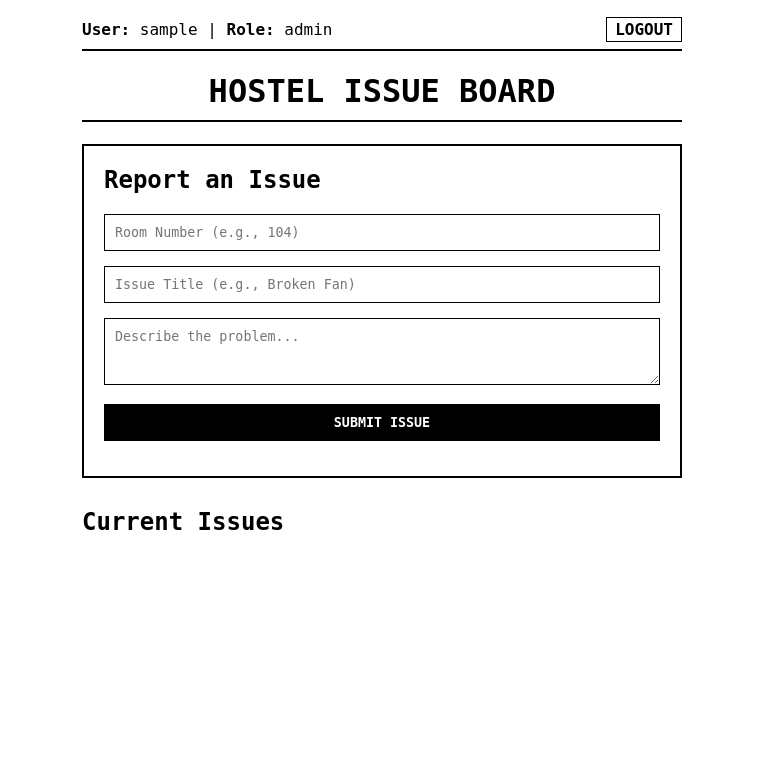
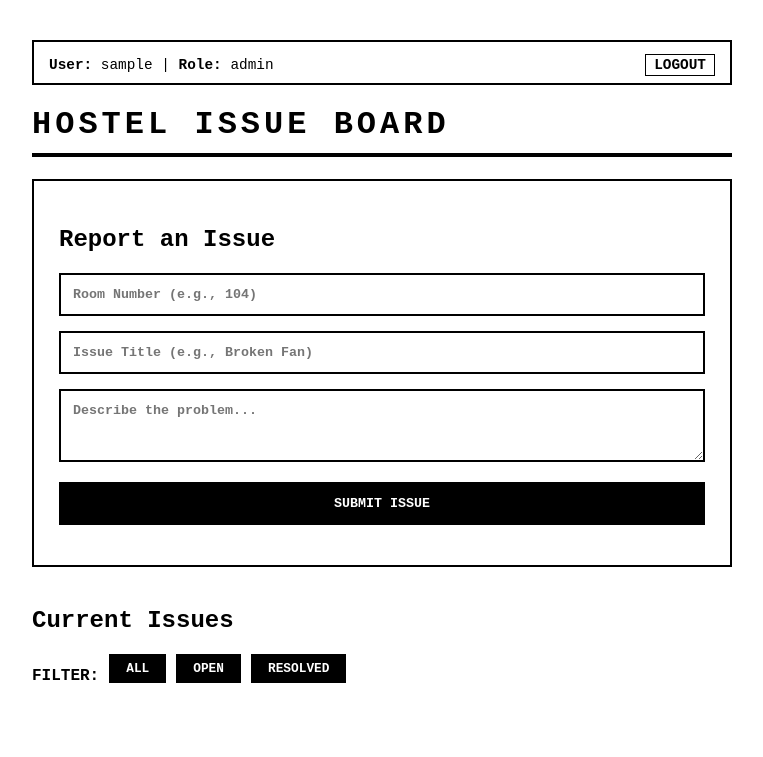
Before and after one commit to Yash-sys-maker/hostel-issue-tracker, a Flask app: page / in a window 1280 px wide. Shown: the top 757 px of the page, without its empty margins (258-1021 px from the left). Run offline with Flask 3, Linux system fonts and the light colour scheme; the visitor is signed in with stand-in values (Sample User, id 1); data that the repository does not hold is empty.

Commit message:
style: elevate UI to high-contrast tech dashboard and add issue filtering

```diff
--- a/templates/index.html
+++ b/templates/index.html
@@ -4,97 +4,67 @@
     <meta charset="UTF-8">
     <meta name="viewport" content="width=device-width, initial-scale=1.0">
     <title>Hostel Issue Board</title>
+
 <style>
-        /* Strict high-contrast black and white styling */
     :root {
-            --bg-color: #ffffff;
-            --text-color: #000000;
-            --border-color: #000000;
+        --bg: #ffffff;
+        --text: #000000;
+        --border: #000000;
     }
 
     body {
-            font-family: monospace, sans-serif;
-            background-color: var(--bg-color);
-            color: var(--text-color);
+        font-family: 'Courier New', Courier, monospace; /* Engineer-style font */
+        background-color: var(--bg);
+        color: var(--text);
         margin: 0;
-            padding: 20px;
+        padding: 40px 20px;
         display: flex;
         justify-content: center;
     }
 
-        .container {
-            width: 100%;
-            max-width: 600px;
+    .container { width: 100%; max-width: 700px; }
+
+    /* Clean Navbar */
+    nav {
+        display: flex;
+        justify-content: space-between;
+        border: 2px solid var(--border);
+        padding: 15px;
+        margin-bottom: 40px;
+        font-size: 0.9em;
     }
 
-        h1 {
-            text-align: center;
-            border-bottom: 2px solid var(--border-color);
-            padding-bottom: 10px;
-            text-transform: uppercase;
+    h1 { text-align: left; text-transform: uppercase; letter-spacing: 4px; border-bottom: 4px solid var(--border); padding-bottom: 10px; }
+
+    /* Modernized Forms */
+    .submit-section { border: 2px solid var(--border); padding: 25px; margin-bottom: 40px; }
+    input, textarea, select, button {
+        width: 100%; box-sizing: border-box; margin-bottom: 15px; padding: 12px;
+        border: 2px solid var(--border); background: var(--bg); font-family: inherit; font-weight: bold;
     }
 
-        .submit-section {
-            border: 2px solid var(--border-color);
-            padding: 20px;
-            margin-bottom: 30px;
-            background-color: var(--bg-color);
+    button { background: var(--text); color: var(--bg); cursor: pointer; text-transform: uppercase; transition: 0.2s; }
+    button:hover { background: var(--bg); color: var(--text); }
+
+    /* Filter Bar */
+    .filter-bar { margin-bottom: 20px; display: flex; gap: 10px; align-items: center; }
+    .filter-btn { width: auto; padding: 5px 15px; font-size: 0.8em; }
+
+    /* Issue Cards - Premium Look */
+    .issue-card {
+        border: 2px solid var(--border); padding: 20px; margin-bottom: 20px;
+        display: flex; justify-content: space-between; align-items: flex-start;
     }
+    .status-tag {
+        display: inline-block; padding: 2px 8px; border: 1px solid var(--border);
+        font-size: 0.7em; text-transform: uppercase; margin-bottom: 10px;
+    }
+    .resolved { background: #000; color: #fff; }
 
-        .submit-section h2 {
-            margin-top: 0;
-        }
+    .issue-details h3 { margin: 5px 0; text-transform: uppercase; }
+    .issue-meta { font-size: 0.8em; opacity: 0.7; }
+</style>
 
-        input, textarea, button {
-            width: 100%;
-            box-sizing: border-box;
-            margin-bottom: 15px;
-            padding: 10px;
-            border: 1px solid var(--border-color);
-            font-family: inherit;
-            background-color: var(--bg-color);
-            color: var(--text-color);
-        }
-
-        button {
-            background-color: var(--text-color);
-            color: var(--bg-color);
-            font-weight: bold;
-            cursor: pointer;
-            text-transform: uppercase;
-        }
-
-        button:hover {
-            background-color: var(--bg-color);
-            color: var(--text-color);
-            border: 2px solid var(--text-color);
-        }
-
-        .issue-card {
-            border: 1px solid var(--border-color);
-            padding: 15px;
-            margin-bottom: 15px;
-            display: flex;
-            justify-content: space-between;
-            align-items: center;
-            background-color: var(--bg-color);
-        }
-
-        .issue-details h3 {
-            margin: 0 0 5px 0;
-        }
-
-        .issue-meta {
-            font-size: 0.85em;
-            font-weight: bold;
-        }
-
-        .upvote-btn {
-            width: auto;
-            margin-bottom: 0;
-            padding: 10px 20px;
-        }
-    </style>
 </head>
 <body>
 
@@ -123,6 +93,13 @@
         </div>
 
         <h2>Current Issues</h2>
+<div class="filter-bar">
+    <strong>FILTER:</strong>
+    <button class="filter-btn" onclick="loadIssues('all')">ALL</button>
+    <button class="filter-btn" onclick="loadIssues('open')">OPEN</button>
+    <button class="filter-btn" onclick="loadIssues('resolved')">RESOLVED</button>
+</div>
+
         <div id="issueFeed">
             </div>
     </div>
@@ -168,9 +145,14 @@
 }
 
     // 3. Function to load and display issues
-    async function loadIssues() {
+    async function loadIssues(filter = 'all') {
     const response = await fetch('/get_issues');
-        const issues = await response.json();
+    let issues = await response.json();
+
+    // Apply filter logic
+    if (filter !== 'all') {
+        issues = issues.filter(i => i.status === filter);
+    }
 
     issueFeed.innerHTML = '';
 
@@ -179,19 +161,19 @@
         card.className = 'issue-card';
 
         const isAdmin = "{{ role }}" === "admin";
+        const isResolved = issue.status === 'resolved';
 
-            // Logic for the resolve button appearance
-            const resolveBtn = (isAdmin && issue.status !== 'resolved')
-                ? `<button onclick="resolveIssue(${issue.id})" class="upvote-btn" style="background:white; color:black; border:1px solid black; margin-top:10px;">RESOLVE</button>`
+        const resolveBtn = (isAdmin && !isResolved)
+            ? `<button onclick="resolveIssue(${issue.id})" class="filter-btn">RESOLVE</button>`
             : "";
 
         card.innerHTML = `
             <div class="issue-details">
-                    <h3>${issue.title} ${issue.status === 'resolved' ? '✅' : ''}</h3>
+                <div class="status-tag ${isResolved ? 'resolved' : ''}">${issue.status}</div>
+                <h3>${issue.title}</h3>
                 <p>${issue.description}</p>
-                    <span class="issue-meta">Room: ${issue.room_number} | Status: ${issue.status}</span>
-                    <br>
-                    ${resolveBtn}
+                <span class="issue-meta">ROOM ${issue.room_number} | ID #${issue.id}</span>
+                <br>${resolveBtn}
             </div>
             <div>
                 <button class="upvote-btn" onclick="upvoteIssue(${issue.id})">▲ ${issue.upvotes}</button>
```
Lines whose indentation alone changed are shown as unchanged.
